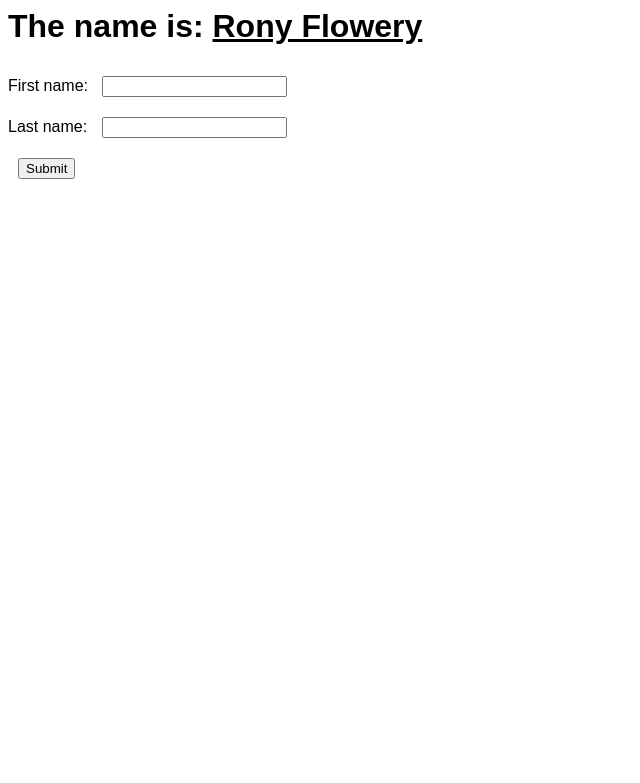
After one commit to Travis-iss/php-demystified, a PHP site: page /example.php in a window 1280 px wide. The commit adds this page. Shown: the top 783 px of the page, without its empty margins (0-640 px from the left). Run offline with PHP 8.4, Linux system fonts and the light colour scheme.

Commit message:
Added example.php with class/object example, HTML form. Added more instructions

```diff
--- /dev/null
+++ b/example.php
@@ -0,0 +1,85 @@
+<?php
+$DEFAULT_NAME = 'Ron Flower';
+
+class User {
+	private $name;
+	private $age;
+
+	// constructor
+	function __construct($first_name, $last_name, $age) {
+		$this->name = $first_name . ' ' . $last_name;
+		$this->age = intval($age);
+	}
+
+	function get_name() {
+		return $this->name;
+	}
+
+	function get_age() {
+		return $this->age;
+	}
+}
+
+function name_from_get() {
+	global $DEFAULT_NAME;
+
+	$first = htmlspecialchars($_GET['first'] ?? '');
+	$last = htmlspecialchars($_GET['last'] ?? '');
+
+	if ($first != '' && $last != '') {
+		return $first . ' ' . $last;
+	} else {
+		return $DEFAULT_NAME;
+	}
+}
+
+// get a name from GET superglobal or default
+$name = name_from_get();
+
+// split array on space character
+$name_array = explode(' ', $name);
+
+foreach($name_array as $word) {
+	// append to new array
+	$new_name_array[] = $word . 'y';
+}
+
+// create new instance of User
+$user = new User(
+	$new_name_array[0],
+	$new_name_array[1],
+	43
+);
+
+?>
+
+<html lang='en'>
+	<head title='More Examples of PHP'>
+		<style>
+			body {
+				font-family: sans-serif;
+			}
+
+			input {
+				margin: 10px;
+			}
+
+			.output {
+				text-decoration: underline;
+			}
+		</style>
+	</head>
+	<body>
+		<h1>The name is: <span class='output'><?php echo $user->get_name(); ?></span></h1>
+
+		<form method='get'>
+			<label for='first'>First name: </label>
+			<input id='first' name='first'>
+			<br>
+			<label for='last'>Last name: </label>
+			<input id='last' name='last'>
+			<br>
+			<input type='submit'>
+		</form>
+	</body>
+</html>
--- a/index.php
+++ b/index.php
@@ -15,6 +15,11 @@
 
 <html lang='en'>
 	<head title='Simple PHP Example'>
+		<style>
+			body {
+					font-family: sans-serif;
+				}
+		</style>
 	</head>
 	<body>
 		<?php
```
Also changed, not shown: README.md.
